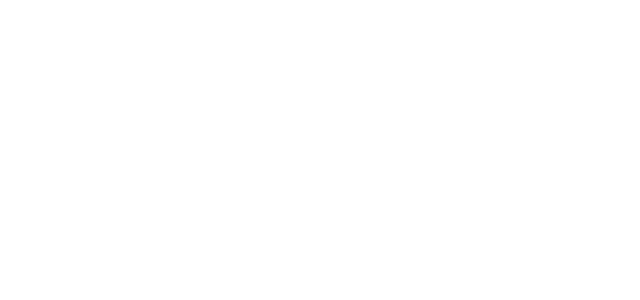
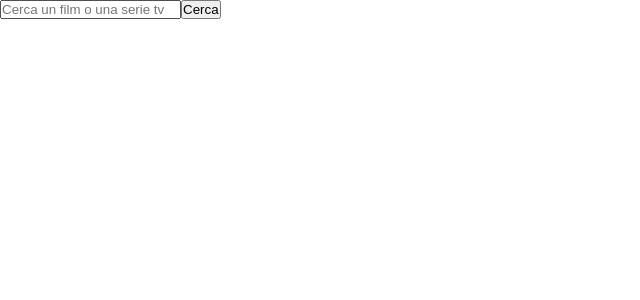
Before and after one commit to marcobusacca/vite-boolflix, a Vue app: page / in a window 1280 px wide. Shown: the top 300 px of the page, without its empty margins (0-640 px from the left). Built offline with nearby package versions, Linux system fonts and the light colour scheme.

Commit message:
[MILESTONE-1] searchbar layout

```diff
--- a/src/components/AppHeader.vue
+++ b/src/components/AppHeader.vue
@@ -7,6 +7,19 @@ export default {
 
 <!-- TEMPLATE HTML -->
 <template lang="">
+    <header>
+        <div class="container">
+            <div class="row">
+                <!-- Head Title Col -->
+                <div class="col"></div>
+                <!-- Search Bar Col -->
+                <div class="col">
+                    <input type="text" name="film-search" id="film-search" placeholder="Cerca un film o una serie tv">
+                    <button>Cerca</button>
+                </div>
+            </div>
+        </div>
+    </header>
 </template>
 
 <!-- STYLE SCSS -->
--- a/src/components/AppMain.vue
+++ b/src/components/AppMain.vue
@@ -13,6 +13,9 @@ export default {
 
 <!-- TEMPLATE HTML -->
 <template lang="">
+    <main>
+
+    </main>
 </template>
 
 <!-- STYLE SCSS -->
```
